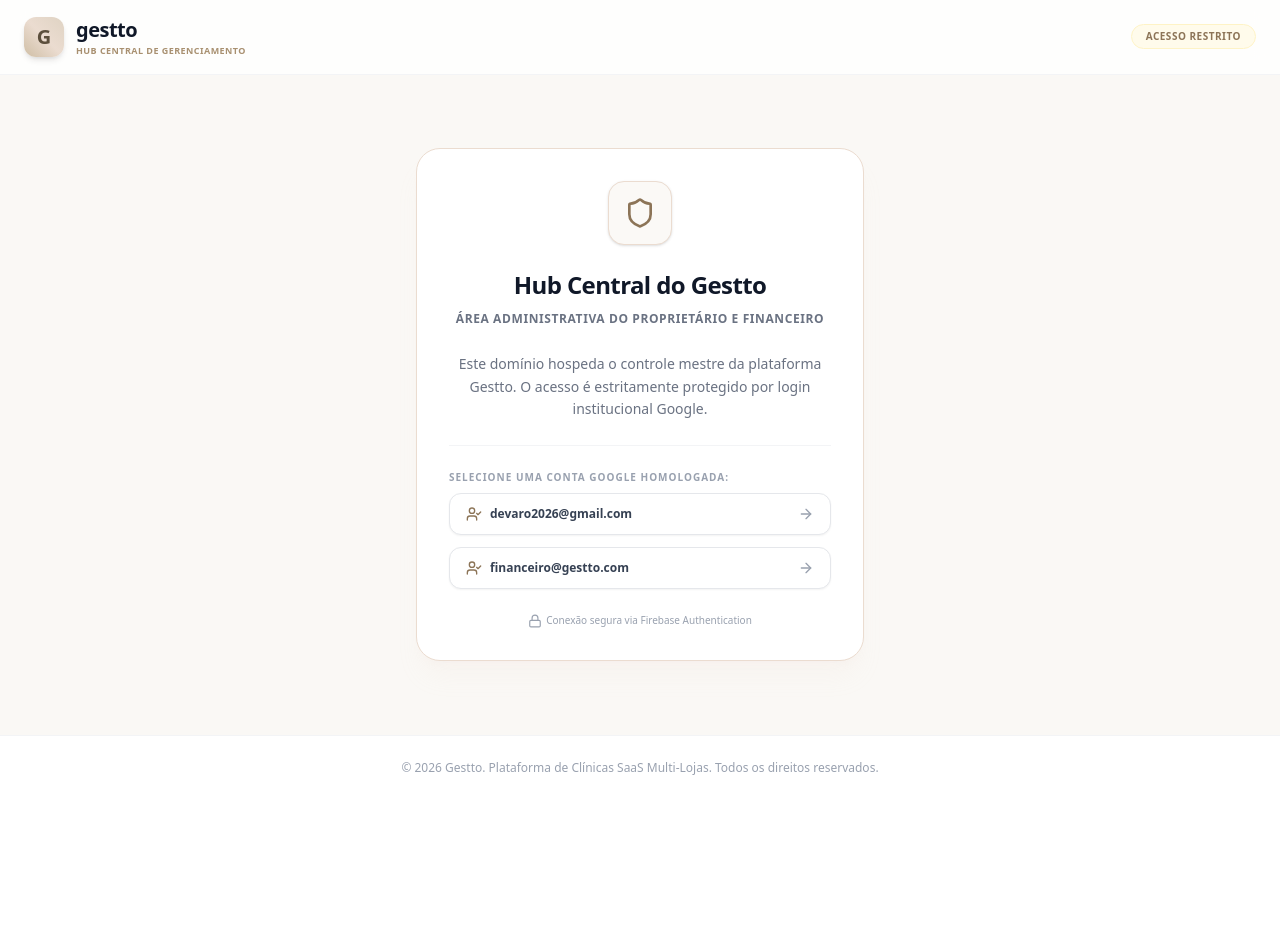
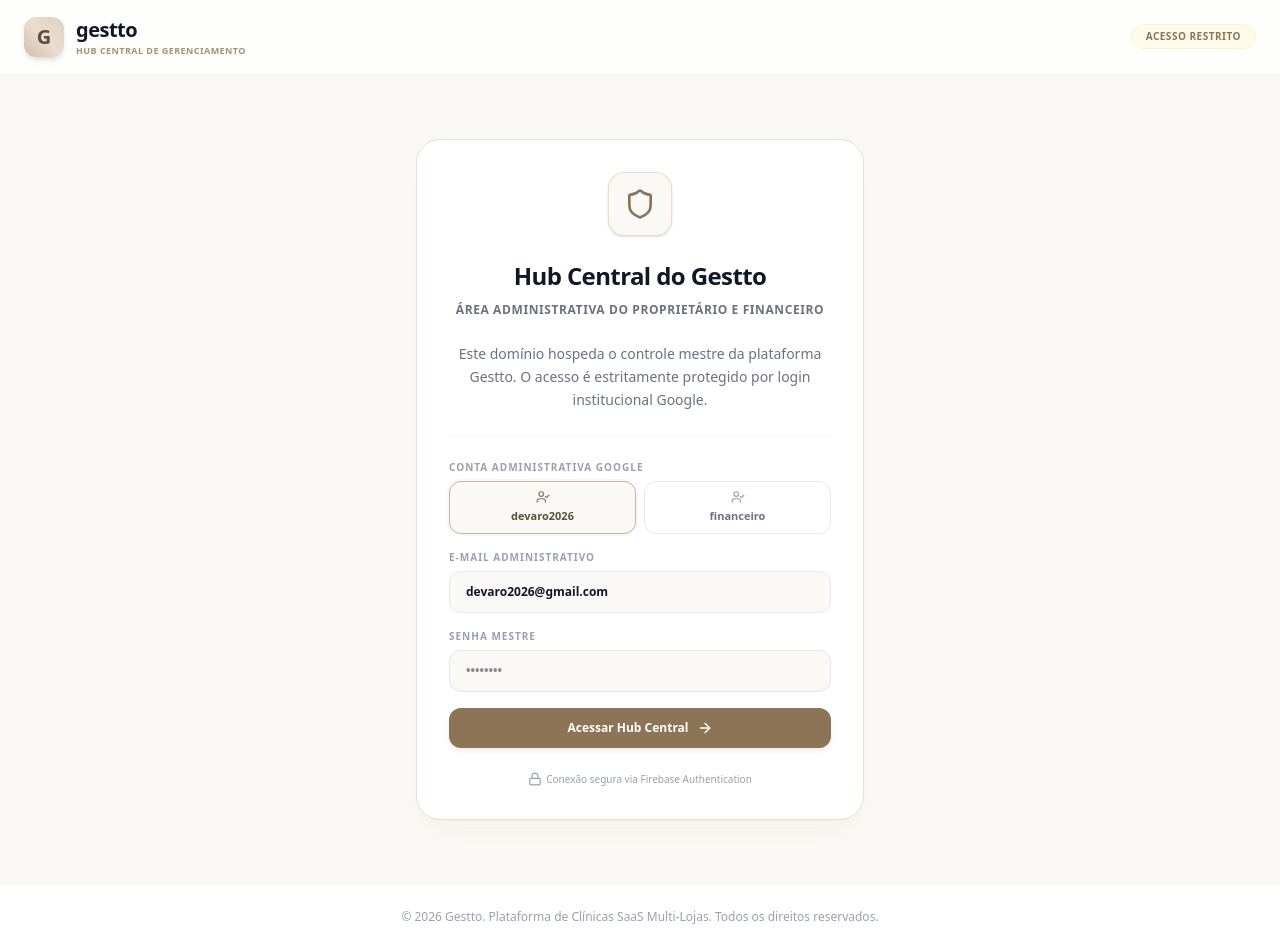
Before and after one commit to devaro2026-boop/Clinica-Pro, a React (Vite) app: page / in a window 1280 px wide. Before the commit the page ends 800 px from the top, so only its background shows below. Built offline with nearby package versions, Linux system fonts and the light colour scheme.

Commit message:
feat(auth): add password-based login for Hub Central
Implement secure credential validation for the Hub Central dashboard, replacing the simplified login approach with a server-side authentication check using a master password.

```diff
--- a/server.ts
+++ b/server.ts
@@ -622,6 +622,27 @@
   // ==========================================
   // HUB CENTRAL (SUPER-ADMIN) ENDPOINTS
   // ==========================================
+
+  app.post("/api/hub/login", async (req, res) => {
+    const { email, password } = req.body;
+    const allowedEmails = ['devaro2026@gmail.com', 'financeiro@gestto.com'];
+    const correctPassword = process.env.HUB_PASSWORD || "gestto2026";
+
+    if (!email || !password) {
+      return res.status(400).json({ error: "E-mail e senha são obrigatórios." });
+    }
+
+    const cleanEmail = String(email).trim().toLowerCase();
+    if (!allowedEmails.includes(cleanEmail)) {
+      return res.status(401).json({ error: "Este e-mail não possui acesso de administrador do HUB." });
+    }
+
+    if (password !== correctPassword) {
+      return res.status(401).json({ error: "Senha incorreta. Verifique suas credenciais mestre." });
+    }
+
+    res.json({ success: true, email: cleanEmail });
+  });
 
   // List all clinics in detail (Hub Dashboard)
   app.get("/api/hub/clinics", async (req, res) => {
--- a/src/pages/Landpage.tsx
+++ b/src/pages/Landpage.tsx
@@ -32,6 +32,12 @@
   const [googleUser, setGoogleUser] = useState<string | null>(() => {
     return localStorage.getItem('gestto_hub_google_user');
   });
+
+  // Login Form states for secure access control
+  const [loginEmail, setLoginEmail] = useState('devaro2026@gmail.com');
+  const [loginPassword, setLoginPassword] = useState('');
+  const [loginError, setLoginError] = useState('');
+  const [loggingIn, setLoggingIn] = useState(false);
 
   const [clinics, setClinics] = useState<Clinic[]>([]);
   const [searchQuery, setSearchQuery] = useState('');
@@ -89,10 +95,41 @@
     }
   }, [googleUser]);
 
-  // Handle manual Google sign in
-  const handleGoogleLogin = (email: string) => {
-    localStorage.setItem('gestto_hub_google_user', email);
-    setGoogleUser(email);
+  // Handle Hub Login via API validation
+  const handleHubLogin = async (e: React.FormEvent) => {
+    e.preventDefault();
+    if (!loginEmail || !loginPassword) {
+      setLoginError('Por favor, selecione seu e-mail e digite a senha.');
+      return;
+    }
+    setLoginError('');
+    setLoggingIn(true);
+
+    try {
+      const res = await fetch('/api/hub/login', {
+        method: 'POST',
+        headers: {
+          'Content-Type': 'application/json'
+        },
+        body: JSON.stringify({
+          email: loginEmail,
+          password: loginPassword
+        })
+      });
+
+      const data = await res.json();
+      if (!res.ok) {
+        throw new Error(data.error || 'Erro ao efetuar login.');
+      }
+
+      localStorage.setItem('gestto_hub_google_user', data.email);
+      setGoogleUser(data.email);
+      setLoginPassword('');
+    } catch (err: any) {
+      setLoginError(err.message || 'Erro ao conectar com o servidor.');
+    } finally {
+      setLoggingIn(false);
+    }
   };
 
   // Logout Google Account
@@ -100,14 +137,22 @@
     localStorage.removeItem('gestto_hub_google_user');
     setGoogleUser(null);
     setClinics([]);
+    setLoginPassword('');
+    setLoginError('');
   };
 
-  // Switch between allowed Google Accounts
+  // Switch between allowed Google Accounts with re-authentication required
   const handleSwitchAccount = () => {
     const currentIdx = ALLOWED_GOOGLE_ACCOUNTS.indexOf(googleUser || '');
     const nextIdx = (currentIdx + 1) % ALLOWED_GOOGLE_ACCOUNTS.length;
     const nextEmail = ALLOWED_GOOGLE_ACCOUNTS[nextIdx];
-    handleGoogleLogin(nextEmail);
+
+    localStorage.removeItem('gestto_hub_google_user');
+    setGoogleUser(null);
+    setClinics([]);
+    setLoginEmail(nextEmail);
+    setLoginPassword('');
+    setLoginError('');
   };
 
   // Generate slug dynamically
@@ -304,23 +349,71 @@
               Este domínio hospeda o controle mestre da plataforma Gestto. O acesso é estritamente protegido por login institucional Google.
             </p>
 
-            <div className="border-t border-gray-100 pt-6 space-y-3 text-left">
-              <label className="block text-[10px] font-extrabold uppercase tracking-widest text-gray-400 mb-2">Selecione uma conta Google Homologada:</label>
+            <form onSubmit={handleHubLogin} className="border-t border-gray-100 pt-6 space-y-4 text-left">
+              <div className="space-y-1.5">
+                <label className="block text-[10px] font-extrabold uppercase tracking-widest text-gray-400">Conta Administrativa Google</label>
+                <div className="grid grid-cols-2 gap-2">
+                  {ALLOWED_GOOGLE_ACCOUNTS.map(email => {
+                    const isSelected = loginEmail === email;
+                    return (
+                      <button
+                        key={email}
+                        type="button"
+                        onClick={() => setLoginEmail(email)}
+                        className={`px-3 py-2 rounded-xl text-[11px] font-bold border transition-all truncate flex flex-col justify-center items-center gap-1 ${
+                          isSelected
+                            ? 'bg-[#fbf9f5] border-[#c5b49f] text-[#5c4f3c] ring-2 ring-[#c5b49f]/10'
+                            : 'bg-white border-gray-200 text-gray-500 hover:border-gray-300'
+                        }`}
+                      >
+                        <UserCheck className={`w-3.5 h-3.5 ${isSelected ? 'text-[#8c7457]' : 'text-gray-400'}`} />
+                        <span className="truncate max-w-full">{email.split('@')[0]}</span>
+                      </button>
+                    );
+                  })}
+                </div>
+              </div>
 
-              {ALLOWED_GOOGLE_ACCOUNTS.map(email => (
-                <button
-                  key={email}
-                  onClick={() => handleGoogleLogin(email)}
-                  className="w-full bg-white border border-gray-200 hover:border-[#a38e74] hover:bg-[#fbf9f5] text-gray-700 font-bold px-4 py-3 rounded-xl transition-all shadow-xs flex items-center justify-between text-xs"
-                >
-                  <span className="flex items-center gap-2">
-                    <UserCheck className="w-4 h-4 text-[#8c7457]" />
-                    {email}
-                  </span>
-                  <ArrowRight className="w-4 h-4 text-gray-400" />
-                </button>
-              ))}
-            </div>
+              <div className="space-y-1.5">
+                <label className="block text-[10px] font-extrabold uppercase tracking-widest text-gray-400">E-mail Administrativo</label>
+                <input
+                  type="email"
+                  value={loginEmail}
+                  onChange={e => setLoginEmail(e.target.value)}
+                  className="w-full text-xs px-4 py-3 bg-[#fbf9f6] border border-gray-200 rounded-xl outline-none focus:bg-white focus:border-[#c5b49f] font-semibold"
+                  placeholder="Selecione ou digite o e-mail..."
+                  required
+                />
+              </div>
+
+              <div className="space-y-1.5">
+                <label className="block text-[10px] font-extrabold uppercase tracking-widest text-gray-400">Senha Mestre</label>
+                <input
+                  type="password"
+                  value={loginPassword}
+                  onChange={e => setLoginPassword(e.target.value)}
+                  className="w-full text-xs px-4 py-3 bg-[#fbf9f6] border border-gray-200 rounded-xl outline-none focus:bg-white focus:border-[#c5b49f] font-semibold"
+                  placeholder="••••••••"
+                  required
+                />
+              </div>
+
+              {loginError && (
+                <div className="p-3 bg-red-50 border border-red-100 rounded-xl text-xs text-red-600 font-semibold flex items-center gap-2">
+                  <AlertTriangle className="w-4 h-4 shrink-0" />
+                  <span>{loginError}</span>
+                </div>
+              )}
+
+              <button
+                type="submit"
+                disabled={loggingIn}
+                className="w-full bg-[#8c7457] hover:bg-[#735e45] text-white font-bold py-3 px-4 rounded-xl text-xs transition-all flex items-center justify-center gap-2 shadow-md shadow-[#8c7457]/10 disabled:opacity-50"
+              >
+                <span>{loggingIn ? 'Autenticando...' : 'Acessar Hub Central'}</span>
+                <ArrowRight className="w-4 h-4" />
+              </button>
+            </form>
 
             <div className="text-[10px] text-gray-400 flex items-center justify-center gap-1">
               <Lock className="w-3.5 h-3.5" />
```
Also changed, not shown: 1 other file (tests, documents, lock files or other folders).
